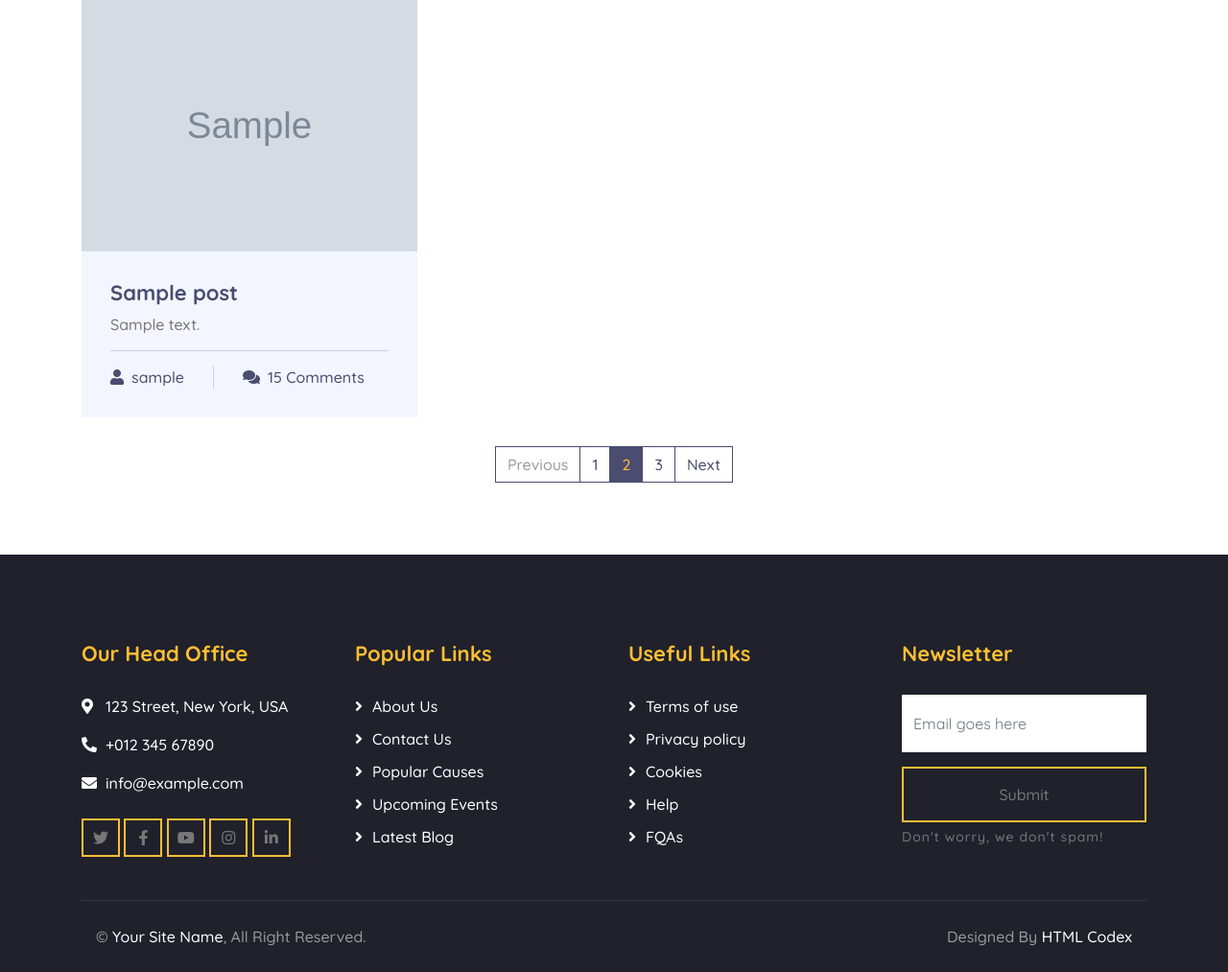
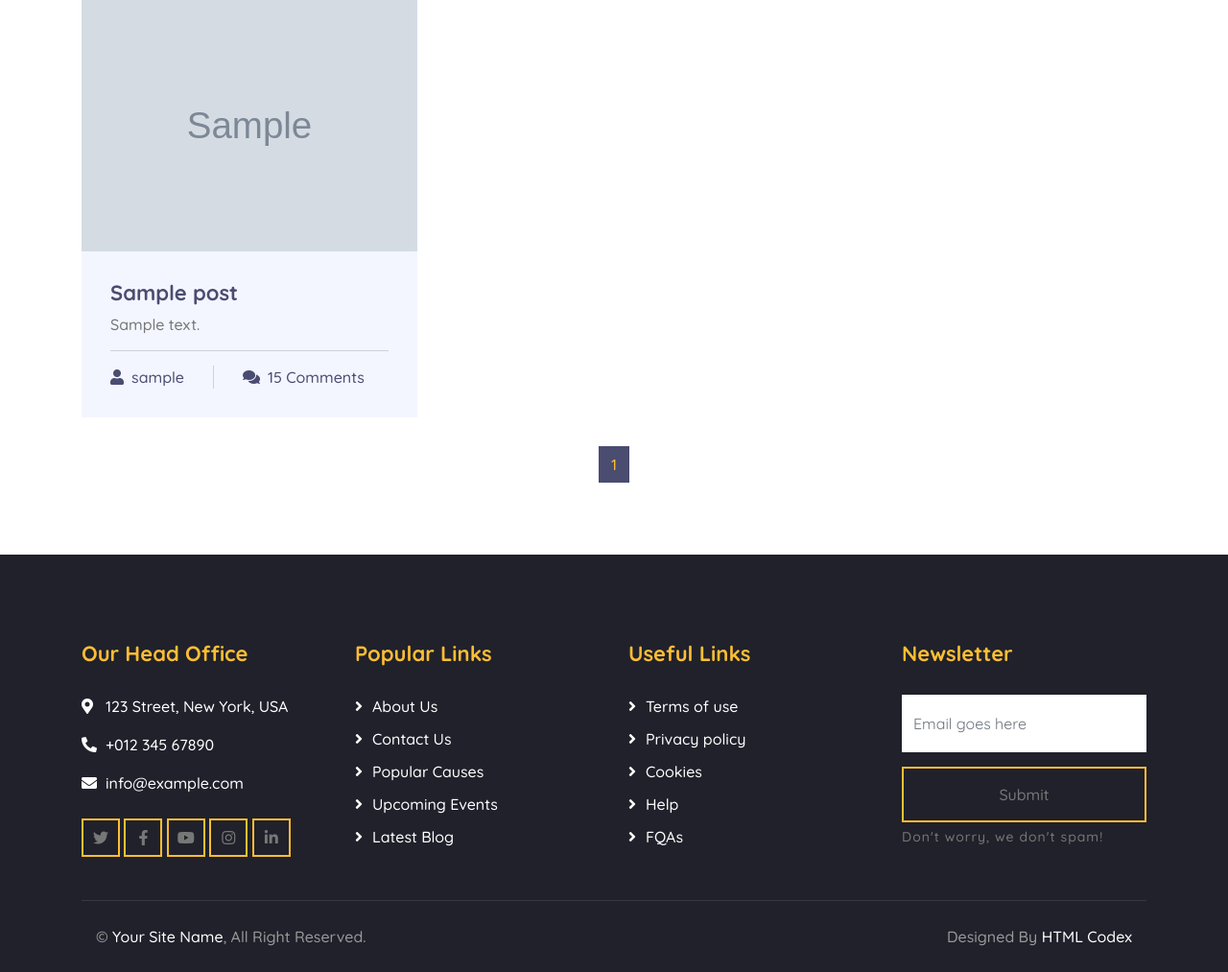
Before and after one commit to mamad-azimi-jozani/charity_django_blog, a Django app: page /blog/ in a window 1280 px wide. Shown: the part 742-1755 px from the top of the page at 96% size. Run offline with Django 3.2, Linux system fonts and the light colour scheme; tables that the repository leaves empty hold one stand-in row (values such as "Sample post"); grey boxes marked "Sample" are stand-in pictures; some libraries are stand-ins or nearby versions.

Commit message:
completed pagination in blog.html and has three page and each page has two posts

```diff
--- a/templates/blog/blog.html
+++ b/templates/blog/blog.html
@@ -52,11 +52,21 @@
                 <div class="row">
                     <div class="col-12">
                         <ul class="pagination justify-content-center">
-                            <li class="page-item disabled"><a class="page-link" href="#">Previous</a></li>
-                            <li class="page-item"><a class="page-link" href="#">1</a></li>
-                            <li class="page-item active"><a class="page-link" href="#">2</a></li>
-                            <li class="page-item"><a class="page-link" href="#">3</a></li>
-                            <li class="page-item"><a class="page-link" href="#">Next</a></li>
+                            {% if posts.has_previous %}
+                            <li class="page-item"><a class="page-link" href="?page={{ posts.previous_page_number }}">Previous</a></li>
+                            {% endif %}
+
+                            {% for i in posts.paginator.page_range %}
+                            {% if posts.number == i %}
+                            <li class="page-item active"><a class="page-link" href="?page={{ i }}">{{ i }}</a></li>
+                            {% else %}
+                            <li class="page-item "><a class="page-link" href="?page={{ i }}">{{ i }}</a></li>
+                            {% endif %}
+                            {% endfor %}
+
+                            {% if posts.has_next %}
+                            <li class="page-item"><a class="page-link" href="?page={{ posts.next_page_number }}">Next</a></li>
+                            {% endif %}
                         </ul>
                     </div>
                 </div>
```
